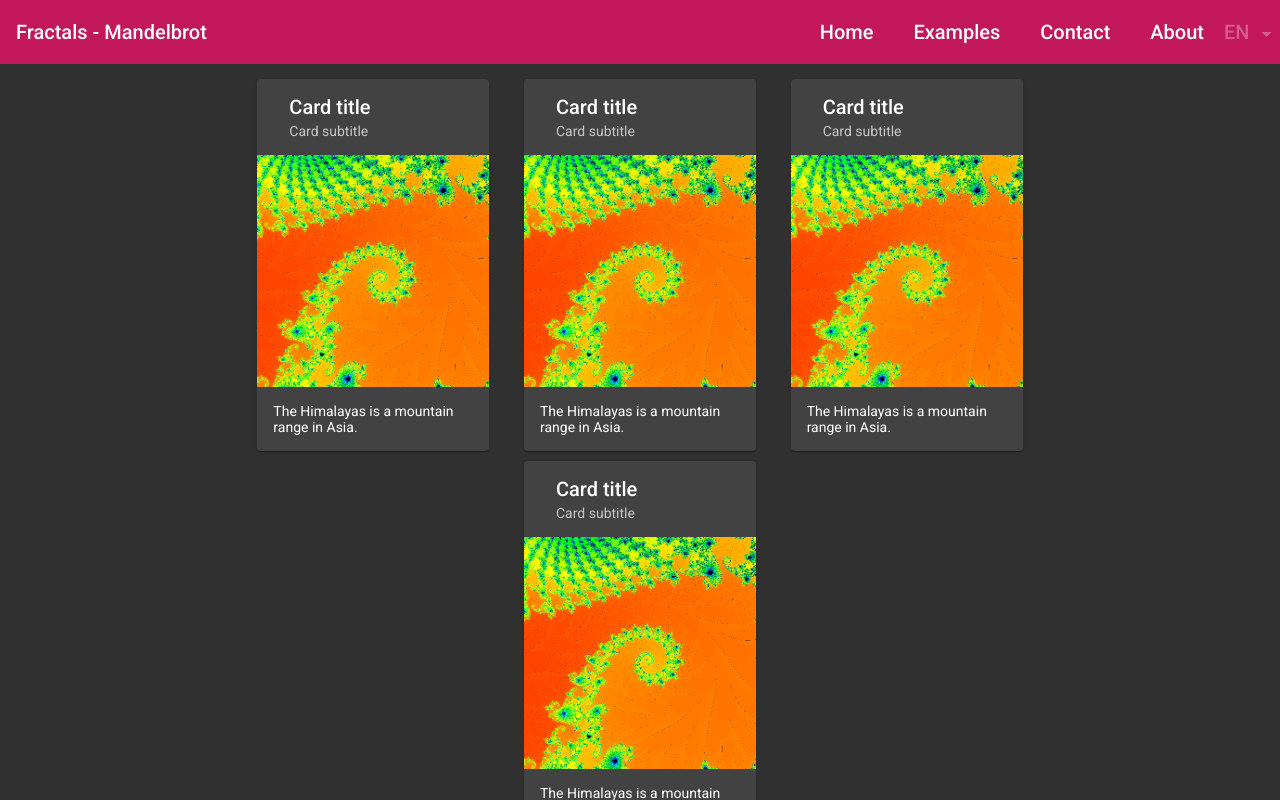
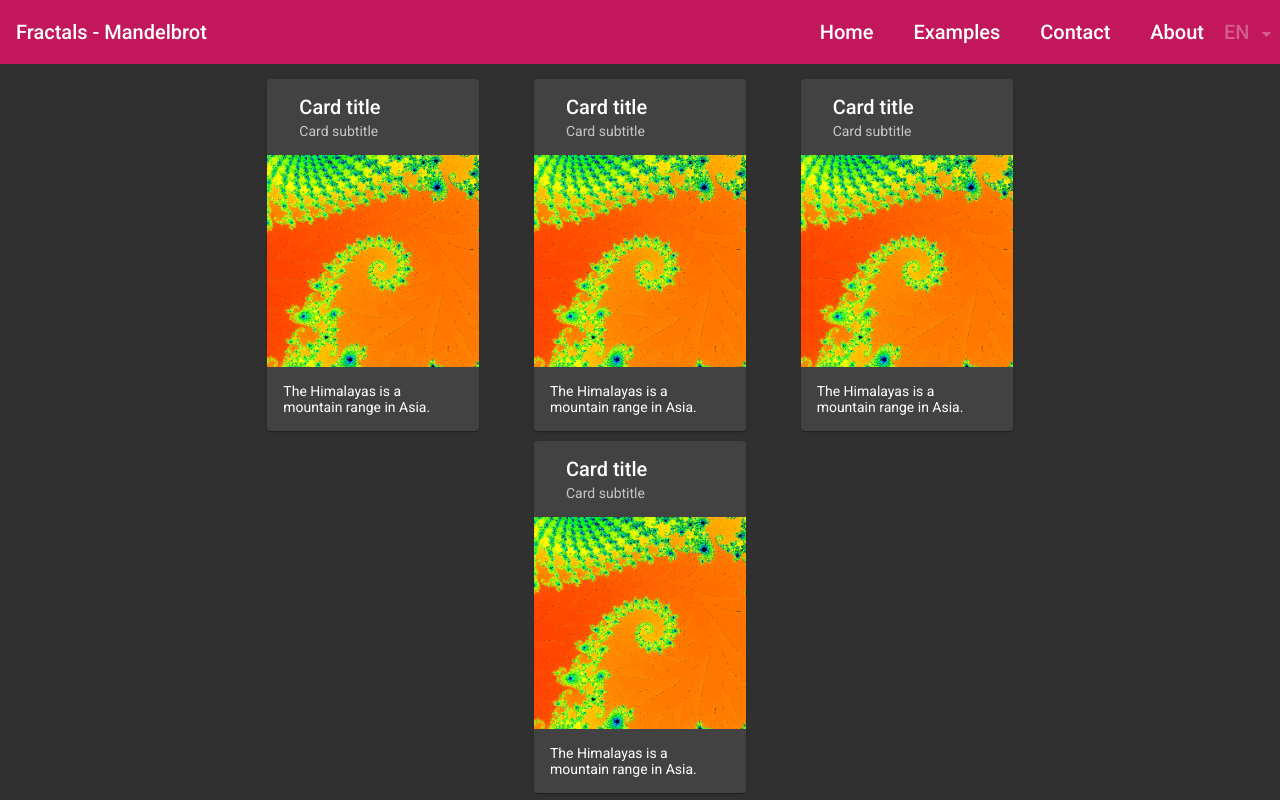
Before and after one commit to mstachl/fractals, an Angular app: page /examples in a window 1280 px wide. Built offline with nearby package versions, Linux system fonts and the light colour scheme.

Commit message:
reduce fractal card with to display 2 columns mob

```diff
--- a/src/app/components/fractal-examples/fractal-examples.component.css
+++ b/src/app/components/fractal-examples/fractal-examples.component.css
@@ -1,5 +1,5 @@
 .content > mat-card {
-    width: 200px;
+    width: 180px;
     margin: 5px;
 }
 
```
